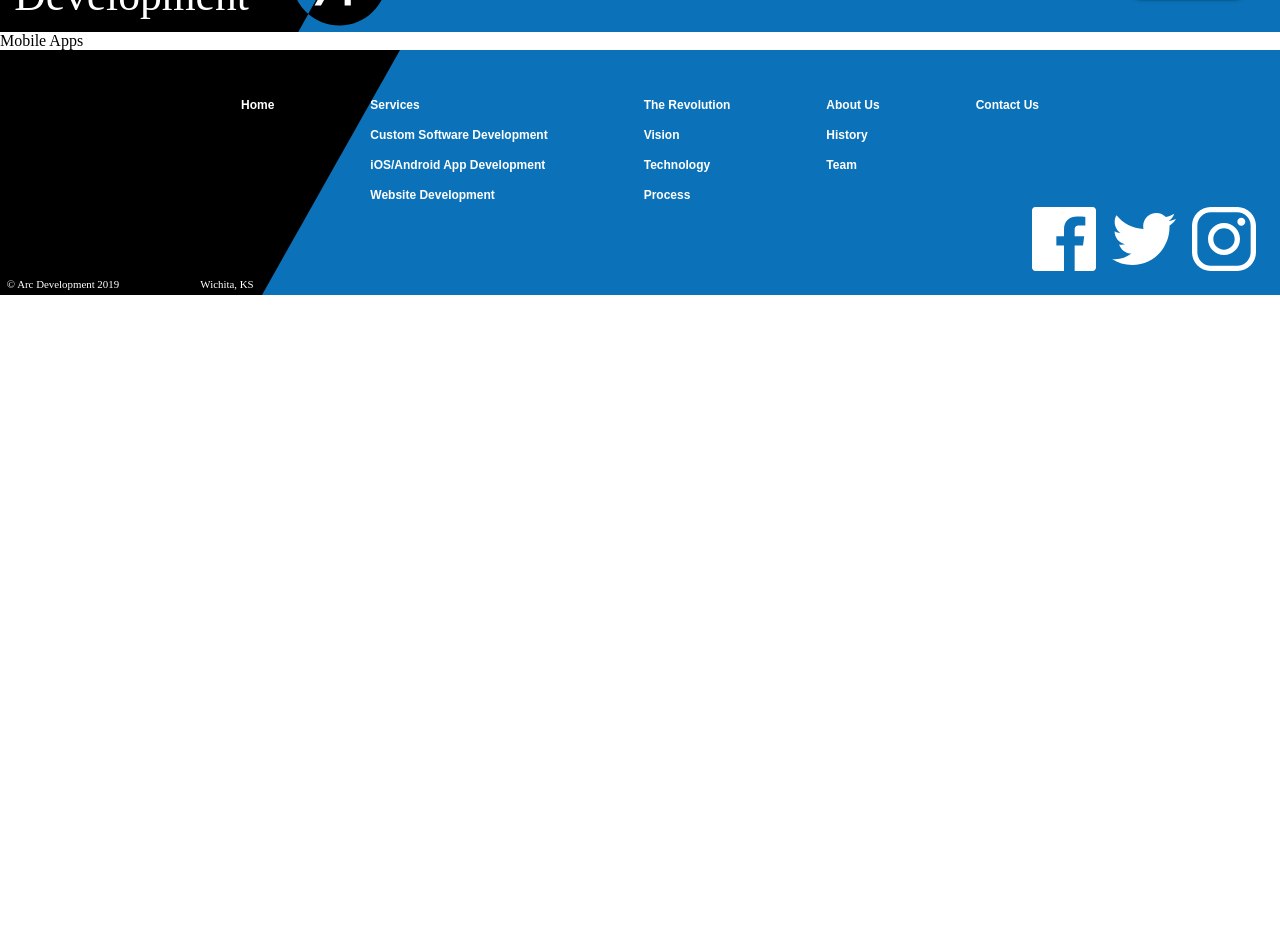
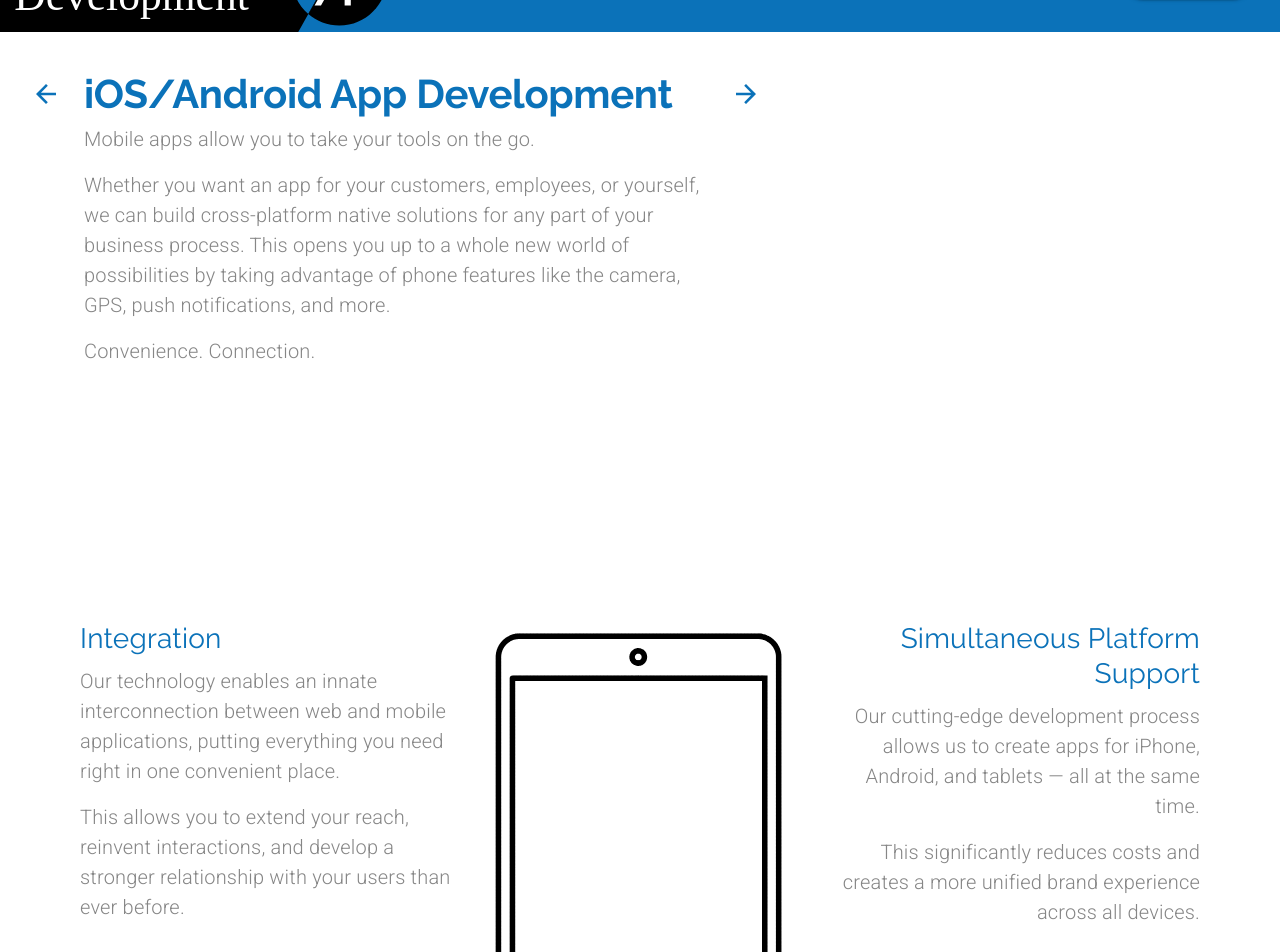
Before and after one commit to sarahflynn/arcdev, a React (Create React App) app: page /mobileapps in a window 1280 px wide. Shown: the part 80-1032 px from the top of the page. Before the commit the page ends 800 px from the top, so only its background shows below. Built offline with nearby package versions, Linux system fonts and the light colour scheme.

Commit message:
mobile apps page done

```diff
--- a/src/components/App.js
+++ b/src/components/App.js
@@ -8,6 +8,7 @@
 import LandingPage from "./LandingPage";
 import Services from "./Services";
 import CustomSoftware from "./CustomSoftware";
+import MobileApps from "./MobileApps";
 
 function App() {
   const [value, setValue] = useState(0);
@@ -57,7 +58,12 @@
           <Route
             exact
             path="/mobileapps"
-            component={() => <div>Mobile Apps</div>}
+            render={(props) => (
+              <MobileApps
+                setValue={setValue}
+                setSelectedIndex={setSelectedIndex}
+              />
+            )}
           />
           <Route exact path="/websites" component={() => <div>Websites</div>} />
           <Route
--- /dev/null
+++ b/src/components/MobileApps.js
@@ -0,0 +1,266 @@
+import React from "react";
+import Lottie from "react-lottie";
+import { Link } from "react-router-dom";
+import { makeStyles, useTheme } from "@material-ui/core/styles";
+import {
+  Grid,
+  Hidden,
+  IconButton,
+  Typography,
+  useMediaQuery,
+} from "@material-ui/core";
+
+import forwardArrow from "../assets/forwardArrow.svg";
+import backArrow from "../assets/backArrow.svg";
+import swiss from "../assets/swissKnife.svg";
+import access from "../assets/extendAccess.svg";
+import engagement from "../assets/increaseEngagement.svg";
+
+import integrationAnimation from "../animations/integrationAnimation/data.json";
+
+import CallToAction from "./ui/CallToAction";
+
+const useStyles = makeStyles((theme) => ({
+  heading: {
+    maxWidth: "40em",
+  },
+  arrowContainer: {
+    marginTop: "0.5em",
+  },
+  rowContainer: {
+    paddingLeft: "5em",
+    paddingRight: "5em",
+    [theme.breakpoints.down("sm")]: {
+      paddingLeft: "1.5em",
+      paddingRight: "1.5em",
+    },
+  },
+}));
+
+export default function MobileApps(props) {
+  const classes = useStyles();
+  const theme = useTheme();
+  const matchesMD = useMediaQuery(theme.breakpoints.down("md"));
+  const matchesSM = useMediaQuery(theme.breakpoints.down("sm"));
+  const matchesXS = useMediaQuery(theme.breakpoints.down("xs"));
+  const { setValue, setSelectedIndex } = props;
+
+  const defaultOptions = {
+    loop: true,
+    autoplay: false,
+    animationData: integrationAnimation,
+    rendererSettings: {
+      preserveAspectRatio: "xMidYMid slice",
+    },
+  };
+
+  return (
+    <Grid container direction="column">
+      <Grid
+        item
+        container
+        direction="row"
+        justify={matchesMD ? "center" : undefined}
+        className={classes.rowContainer}
+        style={{ marginTop: matchesXS ? "1em" : "2em" }}
+      >
+        <Hidden mdDown>
+          <Grid
+            item
+            className={classes.arrowContainer}
+            style={{ marginRight: "1em", marginLeft: "-3.5em" }}
+          >
+            <IconButton
+              style={{ backgroundColor: "transparent" }}
+              component={Link}
+              to="/customsoftware"
+              onClick={() => setSelectedIndex(1)}
+            >
+              <img
+                src={backArrow}
+                alt="Back to Custom Software Development Page"
+              />
+            </IconButton>
+          </Grid>
+        </Hidden>
+        <Grid item container direction="column" className={classes.heading}>
+          <Grid item>
+            <Typography align={matchesMD ? "center" : undefined} variant="h2">
+              iOS/Android App Development
+            </Typography>
+          </Grid>
+          <Grid item>
+            <Typography
+              align={matchesMD ? "center" : undefined}
+              variant="body1"
+              paragraph
+            >
+              Mobile apps allow you to take your tools on the go.
+            </Typography>
+            <Typography
+              align={matchesMD ? "center" : undefined}
+              variant="body1"
+              paragraph
+            >
+              Whether you want an app for your customers, employees, or
+              yourself, we can build cross-platform native solutions for any
+              part of your business process. This opens you up to a whole new
+              world of possibilities by taking advantage of phone features like
+              the camera, GPS, push notifications, and more.
+            </Typography>
+            <Typography
+              align={matchesMD ? "center" : undefined}
+              variant="body1"
+              paragraph
+            >
+              Convenience. Connection.
+            </Typography>
+          </Grid>
+        </Grid>
+        <Hidden mdDown>
+          <Grid item className={classes.arrowContainer}>
+            <IconButton
+              style={{ backgroundColor: "transparent" }}
+              component={Link}
+              to="/websites"
+              onClick={() => setSelectedIndex(3)}
+            >
+              <img
+                src={forwardArrow}
+                alt="Forward to Website Development Page"
+              />
+            </IconButton>
+          </Grid>
+        </Hidden>
+      </Grid>
+      <Grid
+        item
+        container
+        direction={matchesSM ? "column" : "row"}
+        style={{ marginTop: "15em", marginBottom: "15em" }}
+        className={classes.rowContainer}
+      >
+        <Grid item container direction="column" md>
+          <Grid item>
+            <Typography
+              align={matchesSM ? "center" : undefined}
+              variant="h4"
+              gutterBottom
+            >
+              Integration
+            </Typography>
+          </Grid>
+          <Grid item>
+            <Typography
+              align={matchesSM ? "center" : undefined}
+              variant="body1"
+              paragraph
+            >
+              Our technology enables an innate interconnection between web and
+              mobile applications, putting everything you need right in one
+              convenient place.
+            </Typography>
+            <Typography
+              align={matchesSM ? "center" : undefined}
+              variant="body1"
+              paragraph
+            >
+              This allows you to extend your reach, reinvent interactions, and
+              develop a stronger relationship with your users than ever before.
+            </Typography>
+          </Grid>
+        </Grid>
+        <Grid item md>
+          <Lottie
+            options={defaultOptions}
+            style={{ maxWidth: "20em" }}
+          />
+        </Grid>
+        <Grid item container direction="column" md>
+          <Grid item>
+            <Typography
+              align={matchesSM ? "center" : "right"}
+              variant="h4"
+              gutterBottom
+            >
+              Simultaneous Platform Support
+            </Typography>
+          </Grid>
+          <Grid item>
+            <Typography
+              align={matchesSM ? "center" : "right"}
+              variant="body1"
+              paragraph
+            >
+              Our cutting-edge development process allows us to create apps for
+              iPhone, Android, and tablets — all at the same time.
+            </Typography>
+            <Typography
+              align={matchesSM ? "center" : "right"}
+              variant="body1"
+              paragraph
+            >
+              This significantly reduces costs and creates a more unified brand
+              experience across all devices.
+            </Typography>
+          </Grid>
+        </Grid>
+      </Grid>
+      <Grid
+        item
+        container
+        direction={matchesMD ? "column" : "row"}
+        className={classes.rowContainer}
+        style={{ marginBottom: "15em" }}
+      >
+        <Grid item container direction="column" alignItems="center" md>
+          <Grid item>
+            <Typography align="center" variant="h4" gutterBottom>
+              Extend Functionality
+            </Typography>
+          </Grid>
+          <Grid item>
+            <img src={swiss} alt="swiss army knife" />
+          </Grid>
+        </Grid>
+        <Grid
+          item
+          container
+          direction="column"
+          alignItems="center"
+          md
+          style={{
+            marginTop: matchesMD ? "10em" : 0,
+            marginBottom: matchesMD ? "10em" : 0,
+          }}
+        >
+          <Grid item>
+            <Typography align="center" variant="h4" gutterBottom>
+              Extend Access
+            </Typography>
+          </Grid>
+          <Grid item>
+            <img
+              src={access}
+              alt="tear-one-off sign"
+              style={{ maxWidth: matchesXS ? "20em" : "28em" }}
+            />
+          </Grid>
+        </Grid>
+        <Grid item container direction="column" alignItems="center" md>
+          <Grid item>
+            <Typography align="center" variant="h4" gutterBottom>
+              Increase Engagement
+            </Typography>
+          </Grid>
+          <Grid item>
+            <img src={engagement} alt="app with notification" />
+          </Grid>
+        </Grid>
+      </Grid>
+      <Grid item>
+        <CallToAction setValue={setValue} />
+      </Grid>
+    </Grid>
+  );
+}
```
